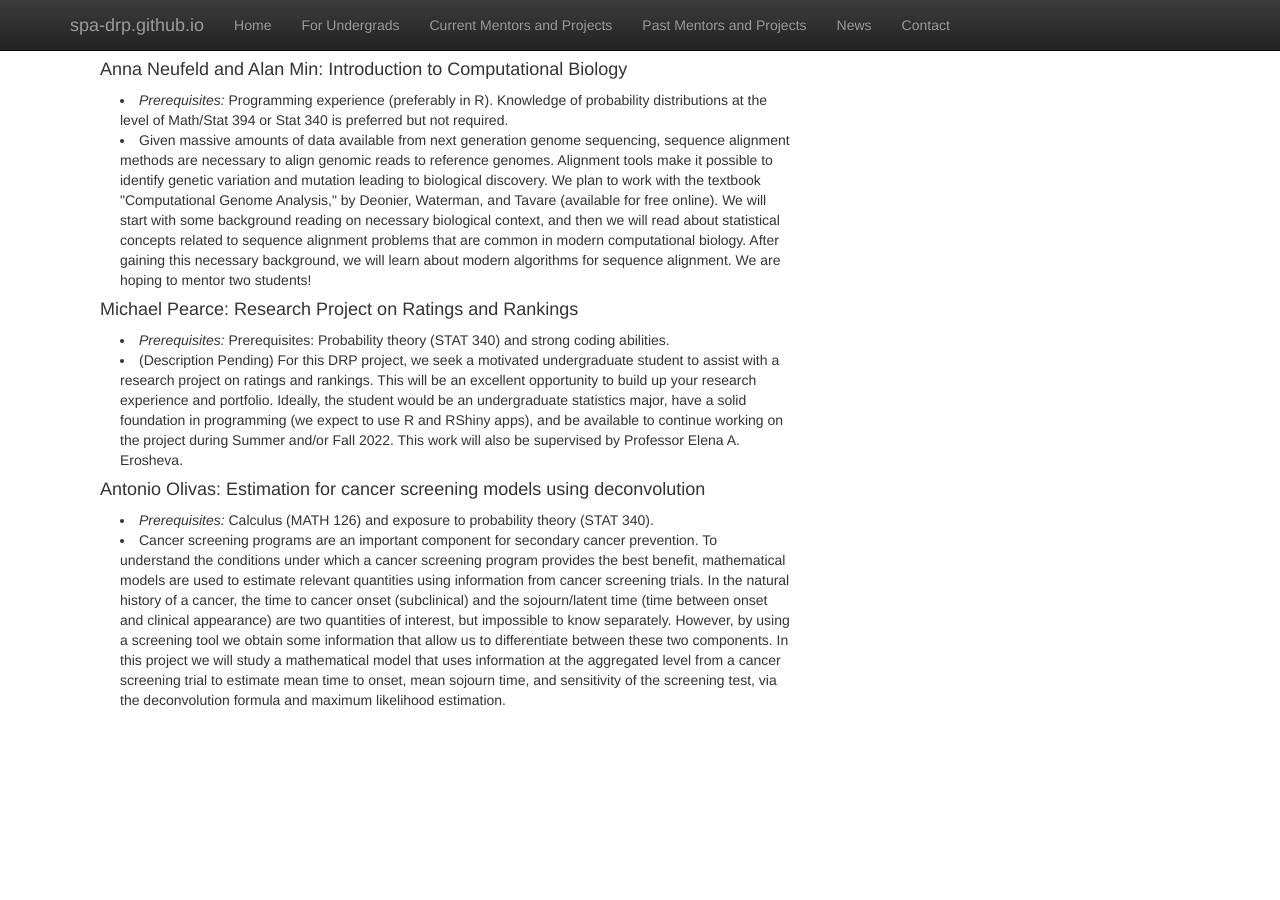
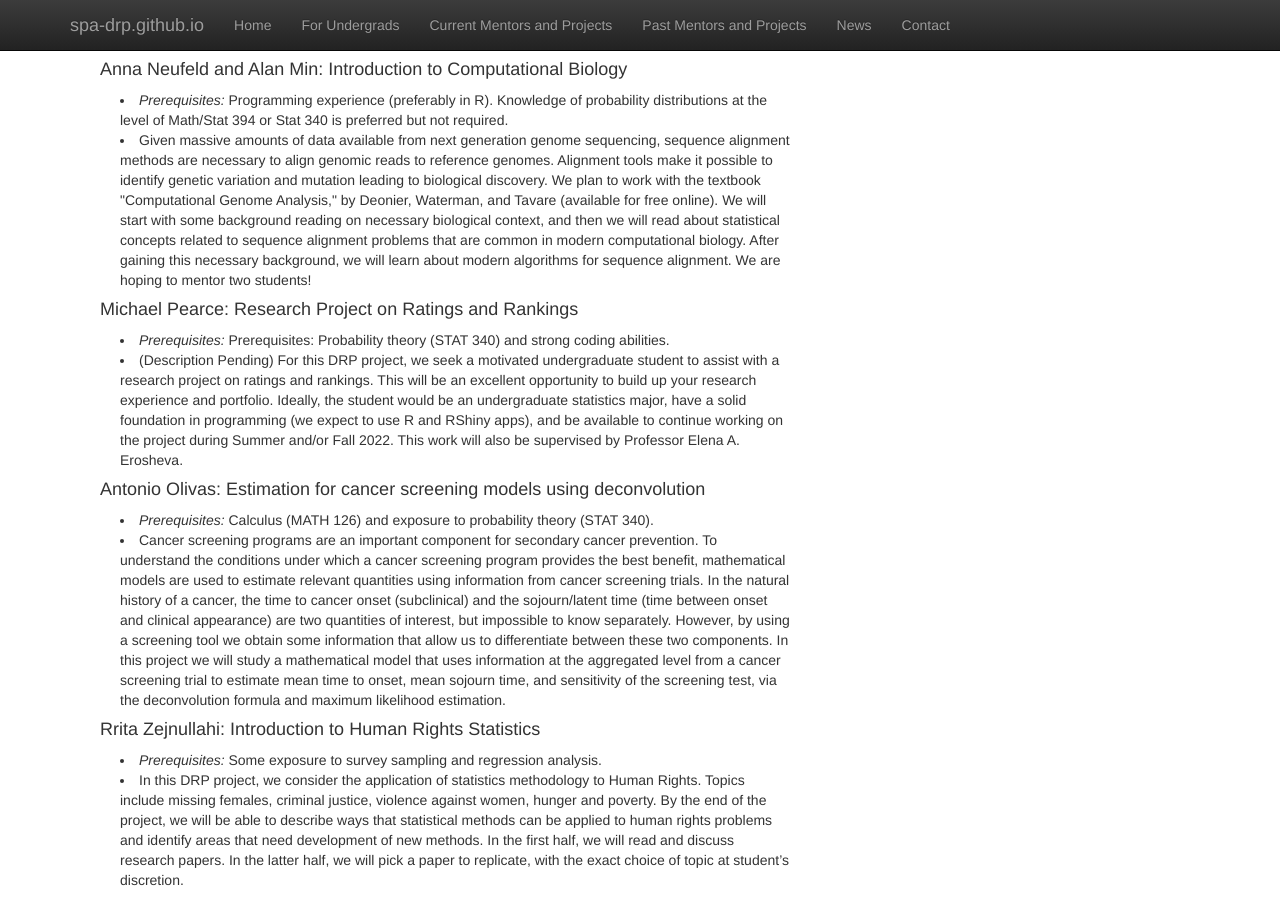
Before and after one commit to SPA-DRP/spa-drp.github.io, a Jekyll site: the page built from currentmentors.html, in a window 1280 px wide and 900 px high, scrolled down 563 px. Built offline with Jekyll 4.4.1, drawn with Linux system fonts in a browser that asks for light colours; nearby versions of some CDN libraries; library files that are not in the unit come from our copies; before the commit the page ends 1283 px from its top, so only the background shows below that.

Commit message:
rrita project

```diff
--- a/currentmentors.html
+++ b/currentmentors.html
@@ -69,4 +69,16 @@ In this project we will study a mathematical model that uses information at the
   </li>
   </p>
 
+   <h4> Rrita Zejnullahi: Introduction to Human Rights Statistics
+</h4>
+  <p class="content" style="padding:0px;margin:0px 20px 0px;">
+      <li style="padding:0px;margin:0px 20px 0px;"> <i> Prerequisites: </i>
+   Some exposure to survey sampling and regression analysis.
+  </li>
+  <li style="padding:0px;margin:0px 20px 0px;">
+In this DRP project, we consider the application of statistics methodology to Human Rights. Topics include missing females, criminal justice, violence against women, hunger and poverty. By the end of the project, we will be able to describe ways that statistical methods can be applied to human rights problems and identify areas that need development of new methods. In the first half, we will read and discuss research papers. In the latter half, we will pick a paper to replicate, with the exact choice of topic at student’s discretion.
+  </li>
+  </p>
+
+
 </div>
```
